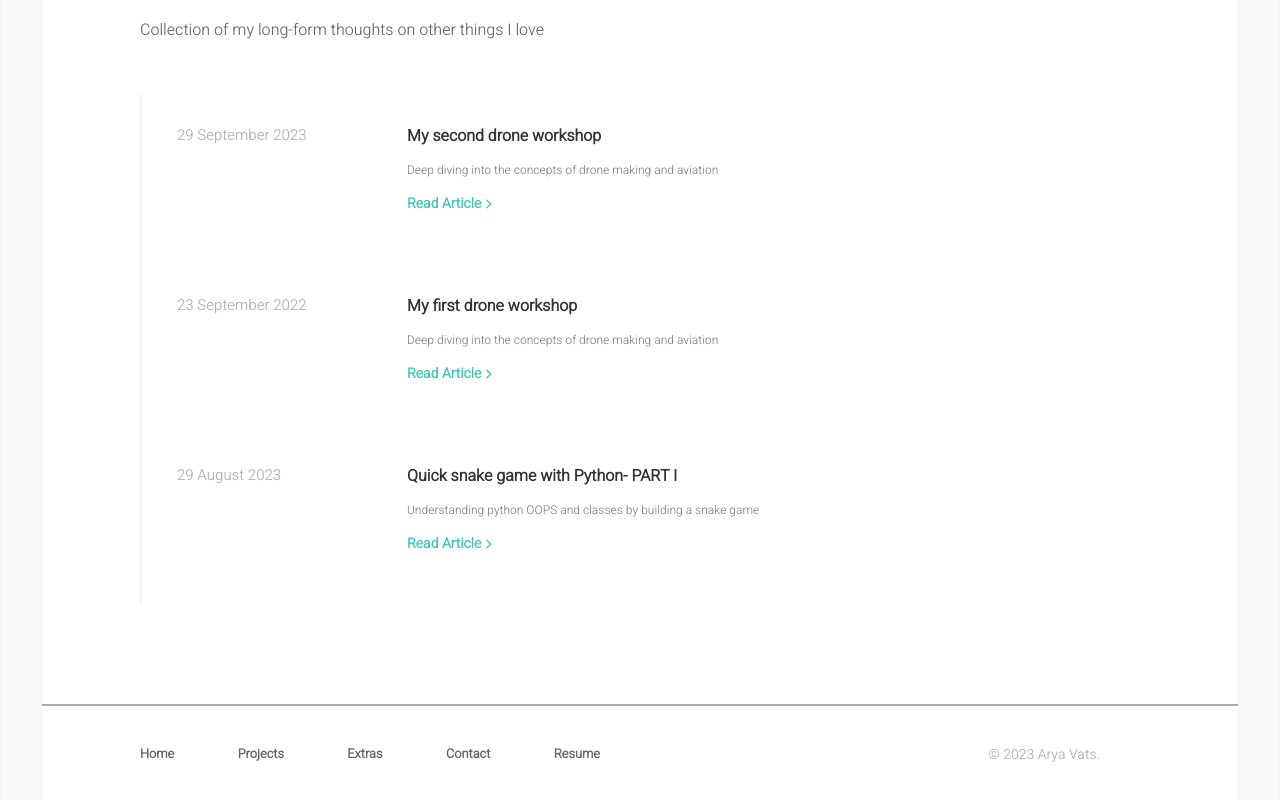
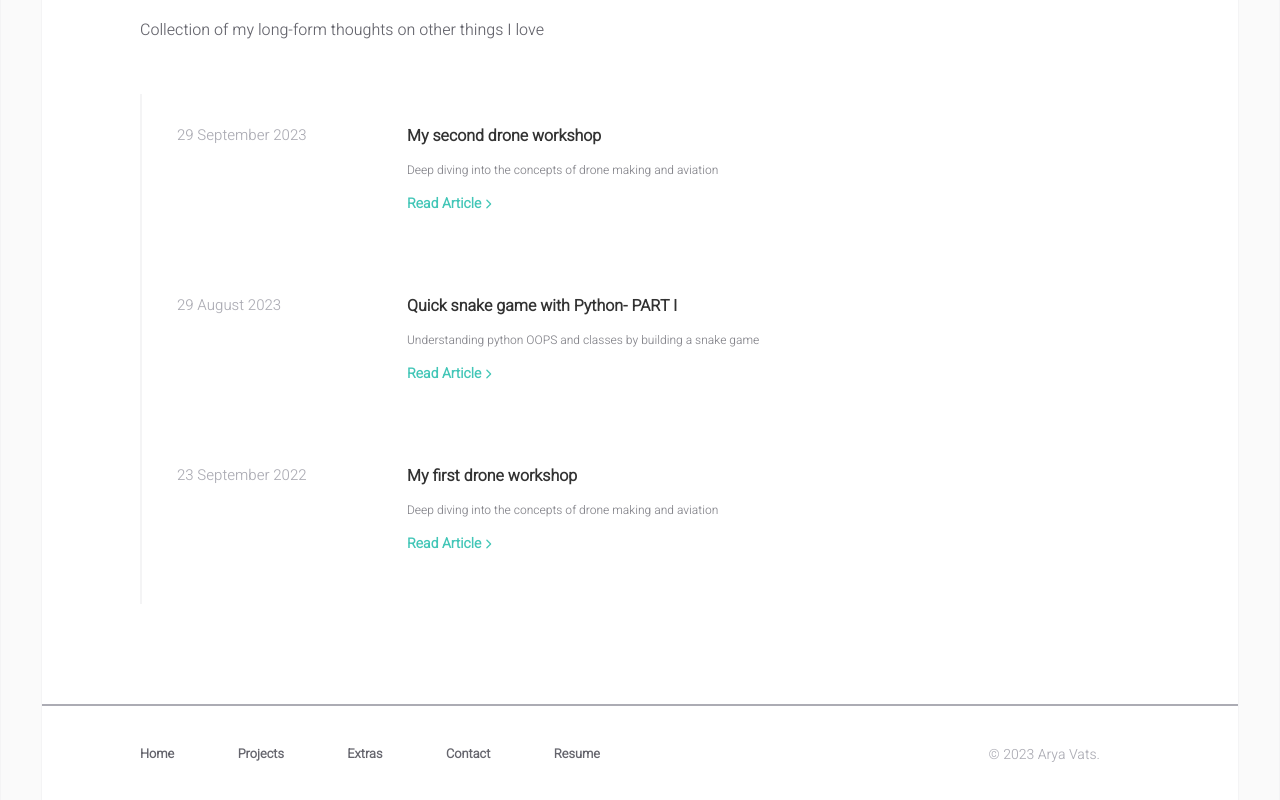
Before and after one commit to arya-vats/rishi_portfolio, a React (Create React App) app: page /extras in a window 1280 px wide. Shown: the part 376-1176 px from the top of the page. Built offline with nearby package versions, Linux system fonts and the light colour scheme.

Commit message:
change order

```diff
--- a/src/data/articles.js
+++ b/src/data/articles.js
@@ -95,7 +95,7 @@ function article_1() {
 	};
 }
 
-function article_2() {
+function article_3() {
 	return {
 		date: "23 September 2022",
 		title: "My first drone workshop",
@@ -177,7 +177,7 @@ function article_2() {
 		),
 	};
 }
-function article_3() {
+function article_2() {
 	return {
 		date: "29 August 2023",
 		title: "Quick snake game with Python- PART I",
```
